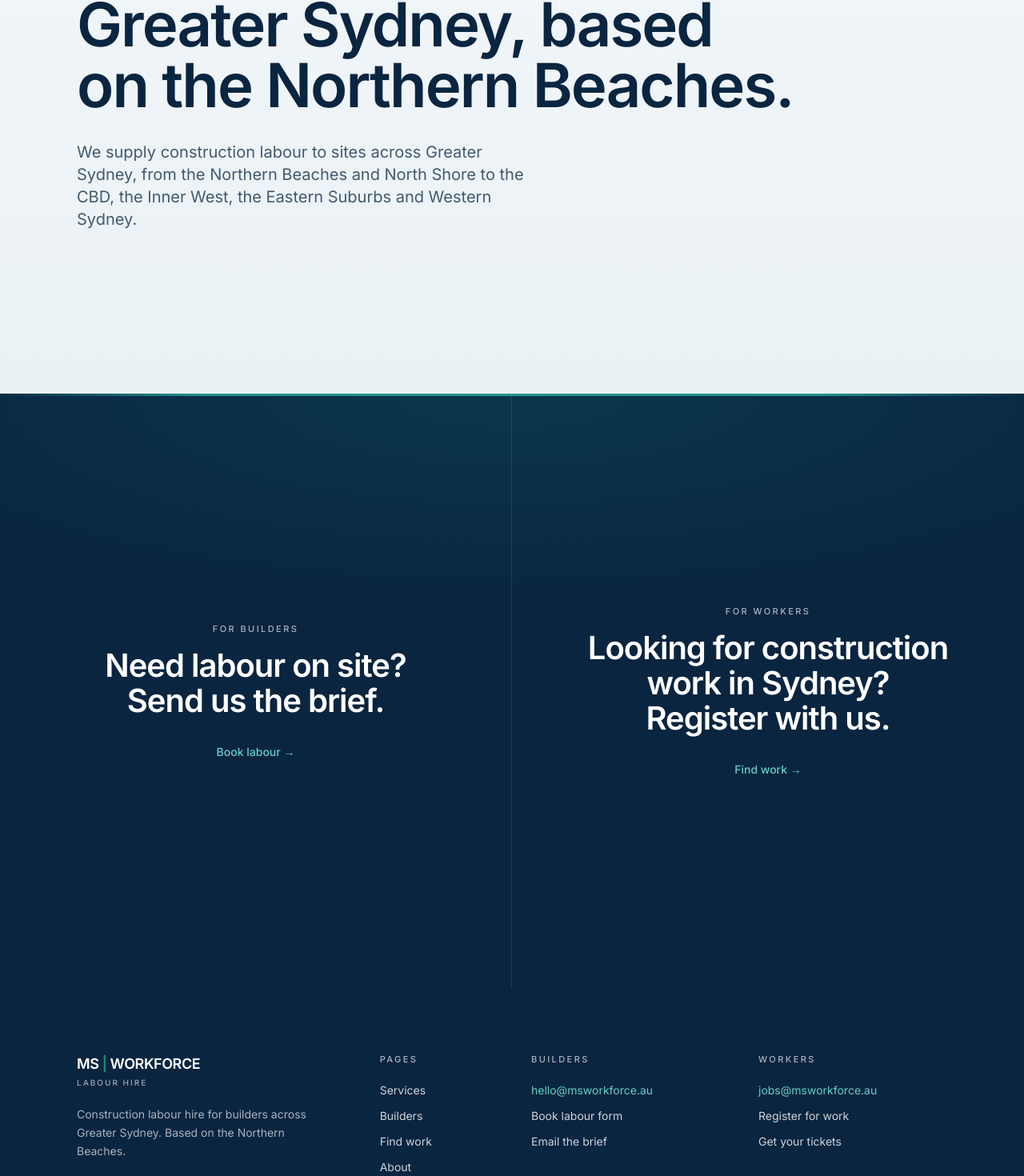
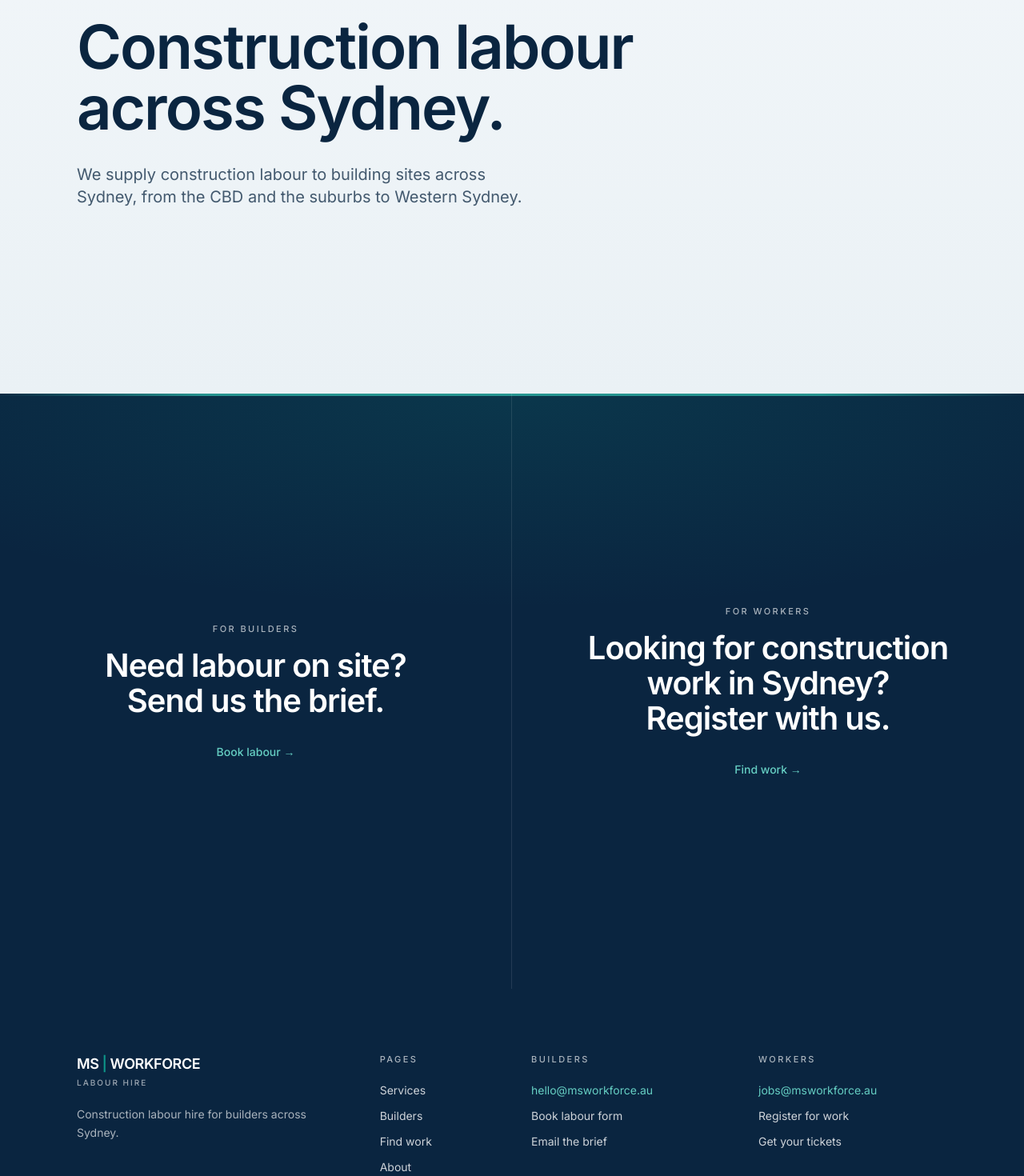
Before and after one commit to curiouscitizen11/MS-Workforce, a Next.js app: page / in a window 1280 px wide. Shown: the part 5023-6493 px from the top of the page at 80% size. Built offline with nearby package versions, Linux system fonts and the light colour scheme.

Commit message:
Wording: 'across Sydney' instead of Northern Beaches/North Shore (approved by Mav 23 Oct)

```diff
--- a/app/about/page.tsx
+++ b/app/about/page.tsx
@@ -5,13 +5,13 @@ import Link from "next/link";
 export const metadata: Metadata = {
   title: "About MS Workforce",
   description:
-    "MS Workforce is a construction labour hire business based on Sydney's Northern Beaches, supplying general labourers, trade assistants and site support to builders across Greater Sydney.",
+    "MS Workforce is a construction labour hire business supplying general labourers, trade assistants and site support to builders across Sydney.",
   alternates: { canonical: "/about" },
   openGraph: {
     ...OG_BASE,
     title: "About MS Workforce",
     description:
-      "A focused construction labour hire business based on Sydney's Northern Beaches, supplying builders across Greater Sydney.",
+      "A focused construction labour hire business supplying builders across Sydney.",
     url: "/about",
   },
 };
--- a/app/candidates/page.tsx
+++ b/app/candidates/page.tsx
@@ -173,8 +173,7 @@ export default function CandidatesPage() {
           <h2 className="display mt-6">Missing a ticket? Here&apos;s where to get it in Sydney.</h2>
           <p className="lede mt-8 text-navy/75">
             More tickets mean more sites you can work on. These registered
-            training providers run the courses on the Northern Beaches and
-            across Sydney. Most take a day or two.
+            training providers run the courses across Sydney. Most take a day or two.
           </p>
           <ul className="mt-14 grid gap-5 md:grid-cols-2">
             {tickets.map((ticket) => (
--- a/app/clients/page.tsx
+++ b/app/clients/page.tsx
@@ -62,7 +62,7 @@ const faqs = [
   },
   {
     q: "Which areas do you cover?",
-    a: "Greater Sydney. We are based on the Northern Beaches and supply sites from the Northern Beaches and North Shore through to the CBD, Inner West, Eastern Suburbs and Western Sydney.",
+    a: "All of Sydney. We supply building sites across Sydney, from the CBD and the suburbs out to Western Sydney.",
   },
   {
     q: "What do you need from us to get started?",
--- a/app/contact/page.tsx
+++ b/app/contact/page.tsx
@@ -5,7 +5,7 @@ import { EMAIL, EMAIL_HREF, JOBS_EMAIL, JOBS_EMAIL_HREF, REQUEST_LABOUR_HREF, BO
 export const metadata: Metadata = {
   title: "Contact MS Workforce",
   description:
-    "Request construction labour or ask a question. Builders email hello@msworkforce.au; workers email jobs@msworkforce.au. Based on Sydney's Northern Beaches, supplying sites across Greater Sydney.",
+    "Request construction labour or ask a question. Builders email hello@msworkforce.au; workers email jobs@msworkforce.au. Supplying construction sites across Sydney.",
   alternates: { canonical: "/contact" },
   openGraph: {
     ...OG_BASE,
@@ -18,7 +18,7 @@ export const metadata: Metadata = {
 const facts = [
   { label: "Builders", value: EMAIL, href: EMAIL_HREF },
   { label: "Workers", value: JOBS_EMAIL, href: JOBS_EMAIL_HREF },
-  { label: "Based", value: "Northern Beaches, Sydney" },
+  { label: "Area", value: "Across Sydney, NSW" },
   { label: "Service area", value: "Greater Sydney" },
 ];
 
@@ -102,7 +102,7 @@ export default function ContactPage() {
       <section className="flex screen items-center bg-navy text-white">
         <div className="wrap py-24 sm:py-28">
           <p className="kicker text-white/65">Details</p>
-          <h2 className="display mt-6">Northern Beaches based. Greater Sydney wide.</h2>
+          <h2 className="display mt-6">Supplying sites across Sydney.</h2>
           <dl className="mt-14 max-w-3xl border-b border-white/10">
             {facts.map((item) => (
               <div key={item.label} className="stack-row border-t border-white/10">
--- a/app/layout.tsx
+++ b/app/layout.tsx
@@ -9,7 +9,7 @@ import StickyCta from "@/components/StickyCta";
 const inter = Inter({ subsets: ["latin"], display: "swap" });
 
 const description =
-  "Construction labour hire across Greater Sydney. MS Workforce supplies general labourers, trade assistants and site support crews to builders, from day labour and short-notice cover to ongoing, project-based supply. Based on the Northern Beaches.";
+  "Construction labour hire across Greater Sydney. MS Workforce supplies general labourers, trade assistants and site support crews to builders, from day labour and short-notice cover to ongoing, project-based supply.";
 
 export const metadata: Metadata = {
   metadataBase: new URL(SITE_URL),
@@ -21,7 +21,6 @@ export const metadata: Metadata = {
   applicationName: SITE_NAME,
   keywords: [
     "construction labour hire Sydney",
-    "labour hire Northern Beaches",
     "general labourers Sydney",
     "trade assistants Sydney",
     "site cleans",
@@ -63,7 +62,6 @@ const organisation = {
   logo: SITE_URL + "/icon",
   image: SITE_URL + "/opengraph-image",
   areaServed: [
-    { "@type": "Place", name: "Northern Beaches, Sydney NSW" },
     { "@type": "City", name: "Sydney" },
   ],
   contactPoint: [
--- a/app/page.tsx
+++ b/app/page.tsx
@@ -176,11 +176,10 @@ export default function HomePage() {
       <section className="flex screen items-center bg-tint text-navy">
         <div className="wrap py-24 sm:py-28">
           <p className="kicker text-navy/75">Where we work</p>
-          <h2 className="display mt-6">Greater Sydney, based on the Northern Beaches.</h2>
+          <h2 className="display mt-6">Construction labour across Sydney.</h2>
           <p className="lede mt-8 text-navy/75">
-            We supply construction labour to sites across Greater Sydney, from
-            the Northern Beaches and North Shore to the CBD, the Inner West,
-            the Eastern Suburbs and Western Sydney.
+            We supply construction labour to building sites across Sydney,
+            from the CBD and the suburbs to Western Sydney.
           </p>
         </div>
       </section>
--- a/app/privacy/page.tsx
+++ b/app/privacy/page.tsx
@@ -23,8 +23,8 @@ const sections: { title: string; body: React.ReactNode }[] = [
     title: "Who we are",
     body: (
       <p>
-        MS Workforce is a construction labour hire business based in Queenscliff
-        on Sydney&apos;s Northern Beaches, NSW. Questions about this policy:{" "}
+        MS Workforce is a construction labour hire business supplying
+        builders across Sydney, NSW. Questions about this policy:{" "}
         <a href={EMAIL_HREF} className={mail}>{EMAIL}</a>.
       </p>
     ),
--- a/components/Footer.tsx
+++ b/components/Footer.tsx
@@ -34,8 +34,7 @@ export default function Footer() {
               </div>
             </div>
             <p className="mt-6 max-w-xs text-sm leading-relaxed text-white/65">
-              Construction labour hire for builders across Greater Sydney.
-              Based on the Northern Beaches.
+              Construction labour hire for builders across Sydney.
             </p>
           </div>
 
```
Also changed, not shown: 1 other file (tests, documents, lock files or other folders).
